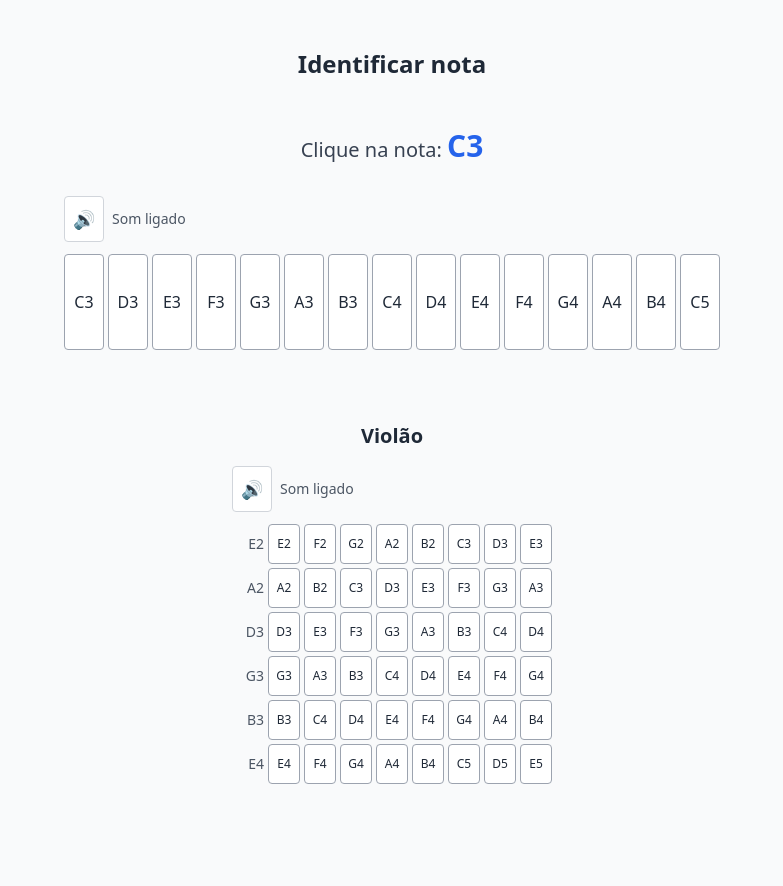
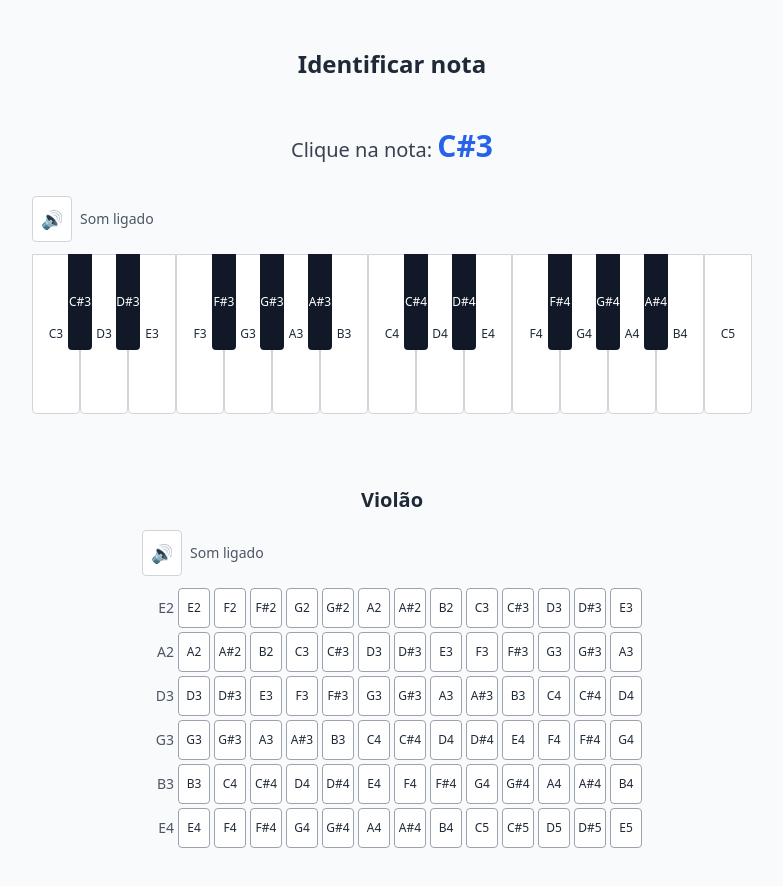
Before and after one commit to alexandre-fb/educa-teoria-musical, a Vue app: page / in a window 1280 px wide. Shown: the top 886 px of the page, without its empty margins (248-1031 px from the left). Before the commit the page ends 832 px from the top, so only its background shows below. Built offline with nearby package versions, Linux system fonts and the light colour scheme.

Commit message:
Refatora componente Piano para incluir lógica de reprodução de som e feedback visual. Adiciona suporte a teclas pretas e otimiza a geração de notas. Atualiza a estrutura de tipos de notas para melhor organização e manutenção.

```diff
--- a/src/components/Piano.vue
+++ b/src/components/Piano.vue
@@ -1,7 +1,8 @@
 <script setup lang="ts">
-import { computed } from 'vue'
+import { ref, computed } from 'vue'
 import type { Note } from '@/music/notes'
 import { generateNotes } from '@/music/notes'
+import { useSimpleSoundEngine } from '@/music/useSimpleSoundEngine'
 
 const props = defineProps<{
   from: Note
@@ -12,25 +13,108 @@ const emit = defineEmits<{
   (e: 'noteSelected', note: Note): void
 }>()
 
-// Gera o array de notas a partir do intervalo
+const soundEngine = useSimpleSoundEngine()
+const currentNote = ref<Note | null>(null)
+
+/** Duração do som ao clicar. */
+const NOTE_DURATION_MS = 280
+
+// Gera todas as notas do range (cromático)
 const notes = computed(() => generateNotes(props.from, props.to))
 
-function selectNote(note: Note) {
+/** Tecla preta = pitch com sustenido. */
+function isBlackKey(note: Note): boolean {
+  return note.includes('#')
+}
+
+// Separa notas brancas e pretas
+const whiteNotes = computed(() => notes.value.filter((n) => !isBlackKey(n)))
+const blackNotes = computed(() => notes.value.filter((n) => isBlackKey(n)))
+
+/** Retorna a tecla preta associada a uma tecla branca, se existir no range. */
+function blackKeyForWhite(whiteNote: Note): Note | null {
+  // Mapeamento físico: C→C#, D→D#, E→null, F→F#, G→G#, A→A#, B→null
+  const pitchMap: Record<string, string | null> = {
+    C: 'C#',
+    D: 'D#',
+    E: null,
+    F: 'F#',
+    G: 'G#',
+    A: 'A#',
+    B: null,
+  }
+
+  const pitch = whiteNote[0]
+  const octave = whiteNote.slice(-1)
+  const blackPitch = pitchMap[pitch]
+
+  if (!blackPitch) return null
+
+  const blackNote = `${blackPitch}${octave}` as Note
+  // Só retorna se a nota preta existir no array notes (dentro do range)
+  return blackNotes.value.includes(blackNote) ? blackNote : null
+}
+
+function playNote(note: Note) {
+  soundEngine.play(note)
+  setTimeout(() => soundEngine.stop(note), NOTE_DURATION_MS)
+}
+
+function handleNoteClick(note: Note) {
+  currentNote.value = note
+  playNote(note)
   emit('noteSelected', note)
+
+  // Limpa o estado após um tempo para feedback visual
+  setTimeout(() => {
+    if (currentNote.value === note) {
+      currentNote.value = null
+    }
+  }, NOTE_DURATION_MS)
 }
 </script>
 
 <template>
-  <div class="flex gap-1" role="group" aria-label="Piano">
-    <button
-      v-for="note in notes"
-      :key="note"
-      type="button"
-      class="flex-1 min-w-[2.5rem] h-24 border border-gray-400 rounded bg-white hover:bg-gray-100 transition-colors text-gray-800 font-medium"
-      :aria-label="`Nota ${note}`"
-      @click="selectNote(note)"
+  <div class="flex" role="group" aria-label="Piano">
+    <!-- Teclas brancas são a base visual -->
+    <div
+      v-for="whiteNote in whiteNotes"
+      :key="whiteNote"
+      class="relative"
     >
-      {{ note }}
-    </button>
+      <!-- Botão da tecla branca -->
+      <button
+        type="button"
+        tabindex="0"
+        :class="[
+          'w-12 h-40 border border-gray-300 rounded-b transition-colors text-xs font-medium',
+          currentNote === whiteNote
+            ? 'bg-blue-200 border-blue-400'
+            : 'bg-white hover:bg-gray-100 text-gray-800'
+        ]"
+        :aria-label="`Nota ${whiteNote}`"
+        @click="handleNoteClick(whiteNote)"
+      >
+        {{ whiteNote }}
+      </button>
+
+      <!-- black keys are rendered inside the previous white key for physical accuracy -->
+      <button
+        v-if="blackKeyForWhite(whiteNote)"
+        type="button"
+        tabindex="0"
+        :class="[
+          'absolute top-0 w-6 h-24 rounded-b transition-colors text-xs z-10',
+          currentNote === blackKeyForWhite(whiteNote)
+            ? 'bg-blue-600 border-blue-400'
+            : 'bg-gray-900 hover:bg-gray-800 text-white'
+        ]"
+        style="right: -0.75rem"
+        :aria-label="`Nota ${blackKeyForWhite(whiteNote)}`"
+        @click="handleNoteClick(blackKeyForWhite(whiteNote)!)"
+      >
+        {{ blackKeyForWhite(whiteNote) }}
+      </button>
+    </div>
   </div>
 </template>
--- a/src/music/notes.ts
+++ b/src/music/notes.ts
@@ -1,54 +1,92 @@
-/** Nota musical com oitava (nomenclatura internacional). Múltiplas oitavas, sem sustenidos. */
-export type Note =
-  | 'C2' | 'D2' | 'E2' | 'F2' | 'G2' | 'A2' | 'B2'
-  | 'C3' | 'D3' | 'E3' | 'F3' | 'G3' | 'A3' | 'B3'
-  | 'C4' | 'D4' | 'E4' | 'F4' | 'G4' | 'A4' | 'B4'
-  | 'C5' | 'D5' | 'E5' | 'F5' | 'G5' | 'A5' | 'B5'
+/**
+ * Core musical cromático: representação de notas, conversões MIDI e geração de intervalos.
+ * Toda a lógica musical de notas fica neste arquivo; componentes usam apenas os helpers exportados.
+ */
 
-/** Uma oitava padrão (Dó4 a Si4). */
+// --- 1. Representação de nota ---
+
+export type Pitch =
+  | 'C' | 'C#'
+  | 'D' | 'D#'
+  | 'E'
+  | 'F' | 'F#'
+  | 'G' | 'G#'
+  | 'A' | 'A#'
+  | 'B'
+
+export type Octave = 0 | 1 | 2 | 3 | 4 | 5 | 6 | 7 | 8
+
+export type Note = `${Pitch}${Octave}`
+
+// --- 2. Escala cromática base (12 semitons) ---
+
+export const CHROMATIC_SCALE: Pitch[] = [
+  'C', 'C#', 'D', 'D#', 'E', 'F', 'F#', 'G', 'G#', 'A', 'A#', 'B',
+]
+
+// --- Helpers internos de parsing ---
+
+/** Extrai pitch e oitava de uma Note (ex: "C#4" → { pitch: 'C#', octave: 4 }). */
+function parseNote(note: Note): { pitch: Pitch; octave: Octave } {
+  const last = note.slice(-1)
+  const octave = parseInt(last, 10) as Octave
+  const pitch = note.slice(0, -1) as Pitch
+  if (!CHROMATIC_SCALE.includes(pitch)) {
+    throw new Error(`Nota inválida: ${note}`)
+
+  }
+  return { pitch, octave }
+}
+
+// --- 3. Conversão Note → MIDI ---
+
+/** Converte nota para número MIDI. C0 = 12, A4 = 69. */
+export function noteToMidi(note: Note): number {
+  const { pitch, octave } = parseNote(note)
+  const pitchIndex = CHROMATIC_SCALE.indexOf(pitch)
+  return 12 + octave * 12 + pitchIndex
+}
+
+// --- 4. Conversão MIDI → Note ---
+
+/** Converte número MIDI em Note. Clamp no MIDI garante sempre C0–B8 (evita pitch+oitava inválidos). */
+export function midiToNote(midi: number): Note {
+  // C0 = 12, B8 = 12 + 9*12 - 1 = 119
+  const clamped = Math.max(12, Math.min(119, midi))
+  const normalized = clamped - 12
+
+  const pitchIndex = normalized % 12
+  const octave = Math.floor(normalized / 12) as Octave
+  const pitch = CHROMATIC_SCALE[pitchIndex]
+
+  return `${pitch}${octave}` as Note
+}
+
+// --- 5. Geração cromática de intervalos ---
+
+/** Gera todas as notas entre from e to (inclusive), em ordem cromática. Suporta várias oitavas. */
+export function generateNotes(from: Note, to: Note): Note[] {
+  const fromMidi = noteToMidi(from)
+  const toMidi = noteToMidi(to)
+  const low = Math.min(fromMidi, toMidi)
+  const high = Math.max(fromMidi, toMidi)
+  const result: Note[] = []
+  for (let midi = low; midi <= high; midi++) {
+    result.push(midiToNote(midi))
+  }
+  return result
+}
+
+// --- 6. Transposição ---
+
+/** Transpõe uma nota por N semitons (positivo = mais agudo, negativo = mais grave). */
+export function transpose(note: Note, semitones: number): Note {
+  return midiToNote(noteToMidi(note) + semitones)
+}
+
+// --- Constantes de conveniência (compatibilidade) ---
+
+/** Uma oitava padrão (Dó4 a Si4, apenas naturais). */
 export const DEFAULT_NOTES: Note[] = [
   'C4', 'D4', 'E4', 'F4', 'G4', 'A4', 'B4',
 ]
-
-/** Ordem das notas naturais em uma oitava. */
-const NOTE_ORDER = ['C', 'D', 'E', 'F', 'G', 'A', 'B'] as const
-
-/**
- * Gera um array de notas de um intervalo (inclusive).
- * Exemplo: generateNotes('C3', 'B4') retorna todas as notas de C3 até B4.
- */
-export function generateNotes(from: Note, to: Note): Note[] {
-  // Extrai nota e oitava: 'C3' -> { note: 'C', octave: 3 }
-  const parseNote = (n: Note) => {
-    const note = n[0] as 'C' | 'D' | 'E' | 'F' | 'G' | 'A' | 'B'
-    const octave = parseInt(n[1]) as 2 | 3 | 4 | 5
-    return { note, octave }
-  }
-
-  const start = parseNote(from)
-  const end = parseNote(to)
-
-  const result: Note[] = []
-  let currentOctave = start.octave
-  let currentNoteIndex = NOTE_ORDER.indexOf(start.note)
-
-  const endOctave = end.octave
-  const endNoteIndex = NOTE_ORDER.indexOf(end.note)
-
-  while (
-    currentOctave < endOctave ||
-    (currentOctave === endOctave && currentNoteIndex <= endNoteIndex)
-  ) {
-    const note = `${NOTE_ORDER[currentNoteIndex]}${currentOctave}` as Note
-    result.push(note)
-
-    // Avança para próxima nota
-    currentNoteIndex++
-    if (currentNoteIndex >= NOTE_ORDER.length) {
-      currentNoteIndex = 0
-      currentOctave++
-    }
-  }
-
-  return result
-}
--- a/src/music/useSimpleSoundEngine.ts
+++ b/src/music/useSimpleSoundEngine.ts
@@ -1,19 +1,5 @@
 import type { Note } from './notes'
-
-/** A4 = 69 em MIDI. Índice da nota na oitava (C=0, D=2, ..., B=11). */
-const SEMITONES: Record<string, number> = {
-  C: 0, D: 2, E: 4, F: 5, G: 7, A: 9, B: 11,
-}
-
-/**
- * Converte nota (ex: C4, A3) em número MIDI.
- * A4 = 69; usamos isso para calcular frequência depois.
- */
-export function noteToMidi(note: Note): number {
-  const letter = note[0]
-  const octave = parseInt(note[1], 10)
-  return (octave + 1) * 12 + SEMITONES[letter]
-}
+import { noteToMidi } from './notes'
 
 /** Frequência em Hz a partir do número MIDI. A4 = 440 Hz. */
 function midiToFrequency(midi: number): number {
@@ -63,7 +49,8 @@ export function useSimpleSoundEngine() {
     const oscillator = context.createOscillator()
     const gainNode = context.createGain()
 
-    const frequency = midiToFrequency(noteToMidi(note))
+    const midi = noteToMidi(note)
+    const frequency = midiToFrequency(midi)
     oscillator.type = 'sine'
     oscillator.frequency.value = frequency
     gainNode.gain.value = 0.2
```
